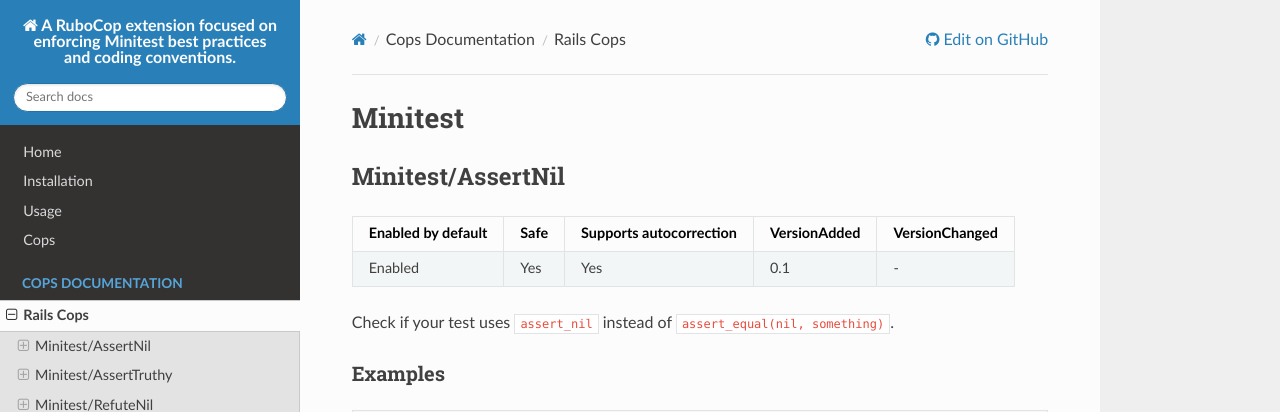
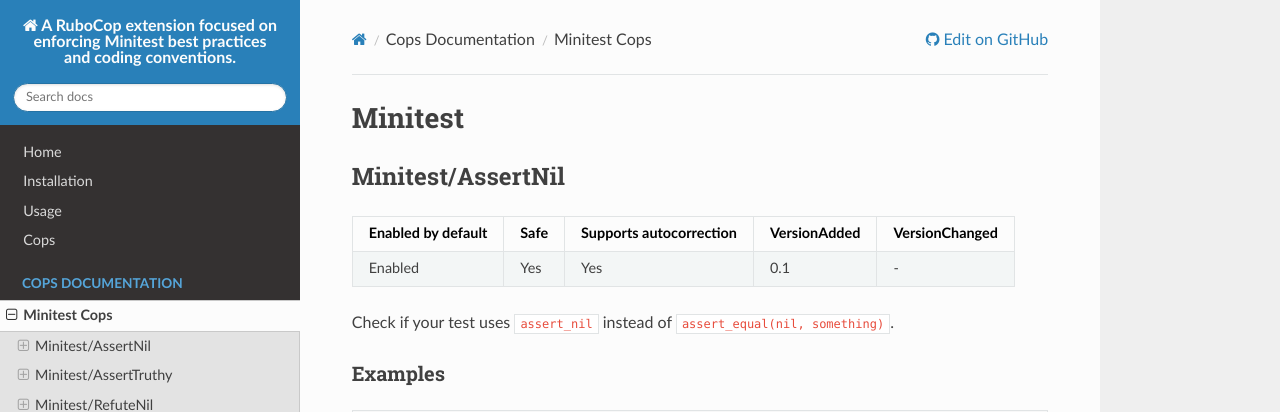
Before and after one commit to rubocop/rubocop-minitest, an MkDocs documentation site: the page built from manual/cops_minitest.md, in a window 1280 px wide and 900 px high. Shown: the top 412 px of the window. Built offline with MkDocs 1.6.1, drawn with Linux system fonts in a browser that asks for light colours; nearby versions of some CDN libraries; old or Windows-style settings are respelled for this version of MkDocs.

Commit message:
Fix a typo

```diff
--- a/mkdocs.yml
+++ b/mkdocs.yml
@@ -9,5 +9,5 @@ pages:
 - Usage: usage.md
 - Cops: cops.md
 - Cops Documentation:
-    - Rails Cops: cops_minitest.md
+    - Minitest Cops: cops_minitest.md
 theme: readthedocs
```
